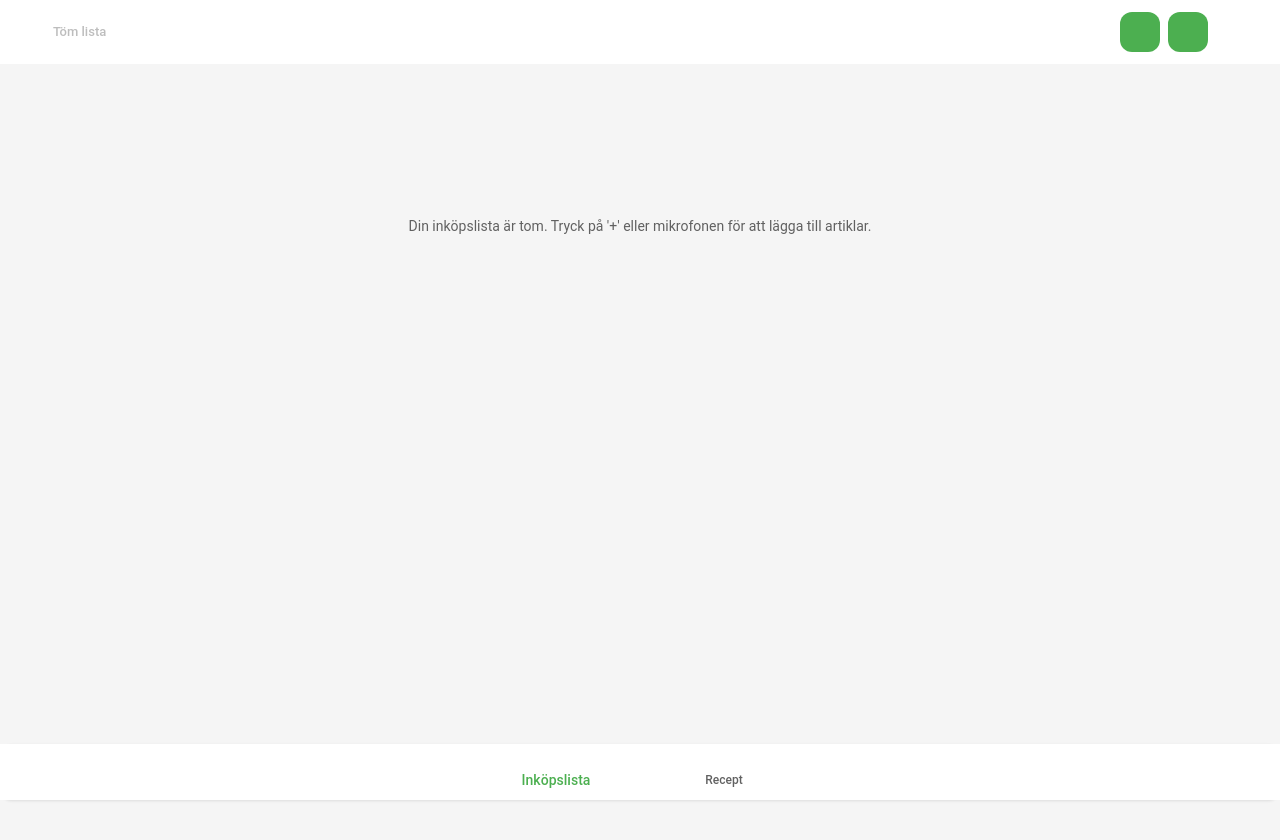
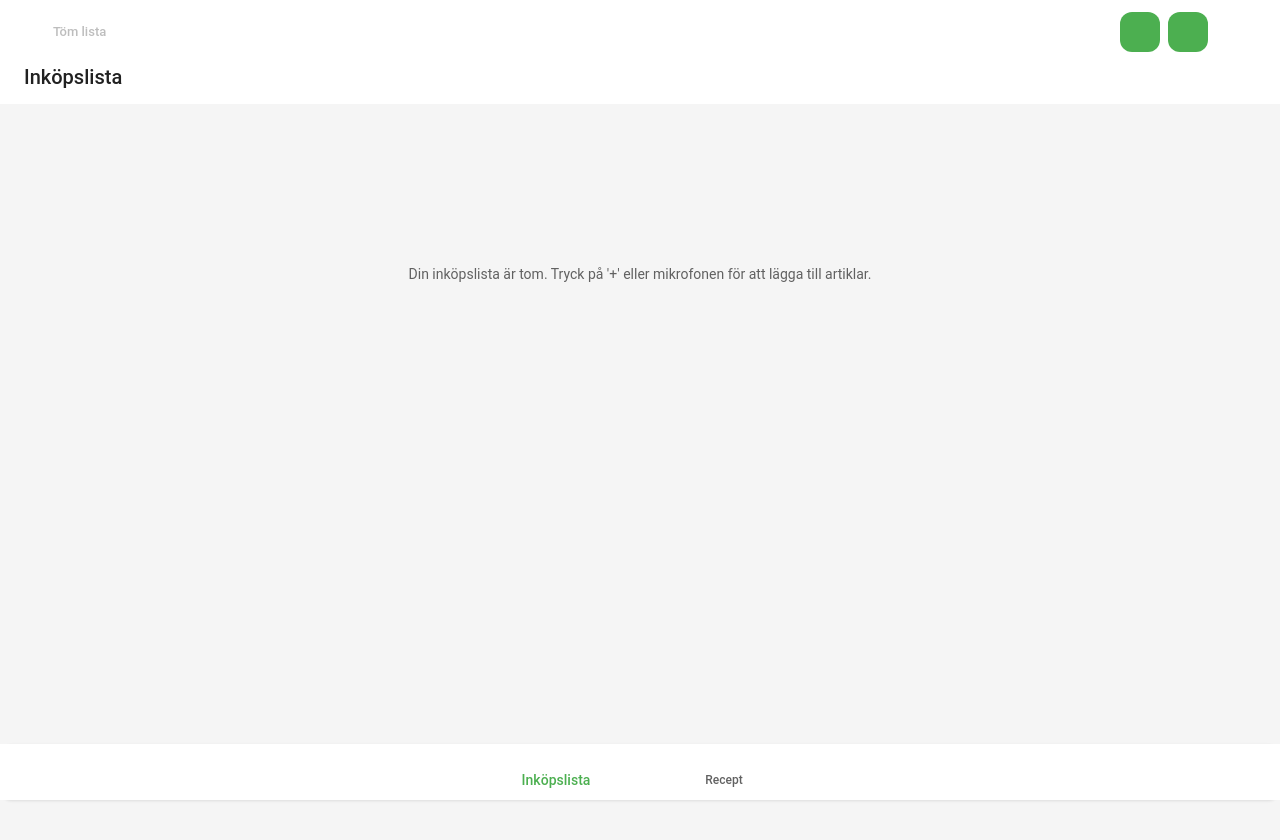
Before and after one commit to wenziie/SimpleGroceriesPWA, a React (Vite) app: page / in a window 1280 px wide. Shown: the top 840 px of the page. Built offline with nearby package versions, Linux system fonts and the light colour scheme; some icons are missing.

Commit message:
fix(UI): Restore sticky Inköpslista header with consistent elevation

```diff
--- a/src/pages/GroceryPage.jsx
+++ b/src/pages/GroceryPage.jsx
@@ -147,10 +147,28 @@ function GroceryPage({
         </Toolbar>
       </AppBar>
 
-      {/* Adjust Padding Top for only ONE fixed AppBar */}
+      {/* Re-add Sticky Title Header - POSITION FIXED, MATCH ELEVATION */}
+      <AppBar
+        position="fixed"
+        color="inherit"
+        elevation={3} // Match other bars
+        sx={{
+          top: 56, // Adjust based on main AppBar height (default dense is 48, regular is 64)
+          zIndex: 1090, // Below main action bar
+          bgcolor: 'background.paper',
+          // Remove border styles
+        }}
+      >
+        <Toolbar variant="dense"> {/* Use dense for less height */}
+          <Typography variant="h6" component="h2" sx={{ color: 'text.primary' }}>
+            Inköpslista
+          </Typography>
+        </Toolbar>
+      </AppBar>
+
+      {/* Adjust Padding Top for BOTH fixed AppBars again */}
       <Box sx={{
-         // Approx 64px. Use theme calculation if possible
-         pt: '64px' // ADJUST PADDING
+         pt: '112px' // ADJUST PADDING BACK (approx 64 + 48)
         }}>
          {/* --- Modals --- */}
          {/* Refactor Add Item Modal to Dialog */}
```
